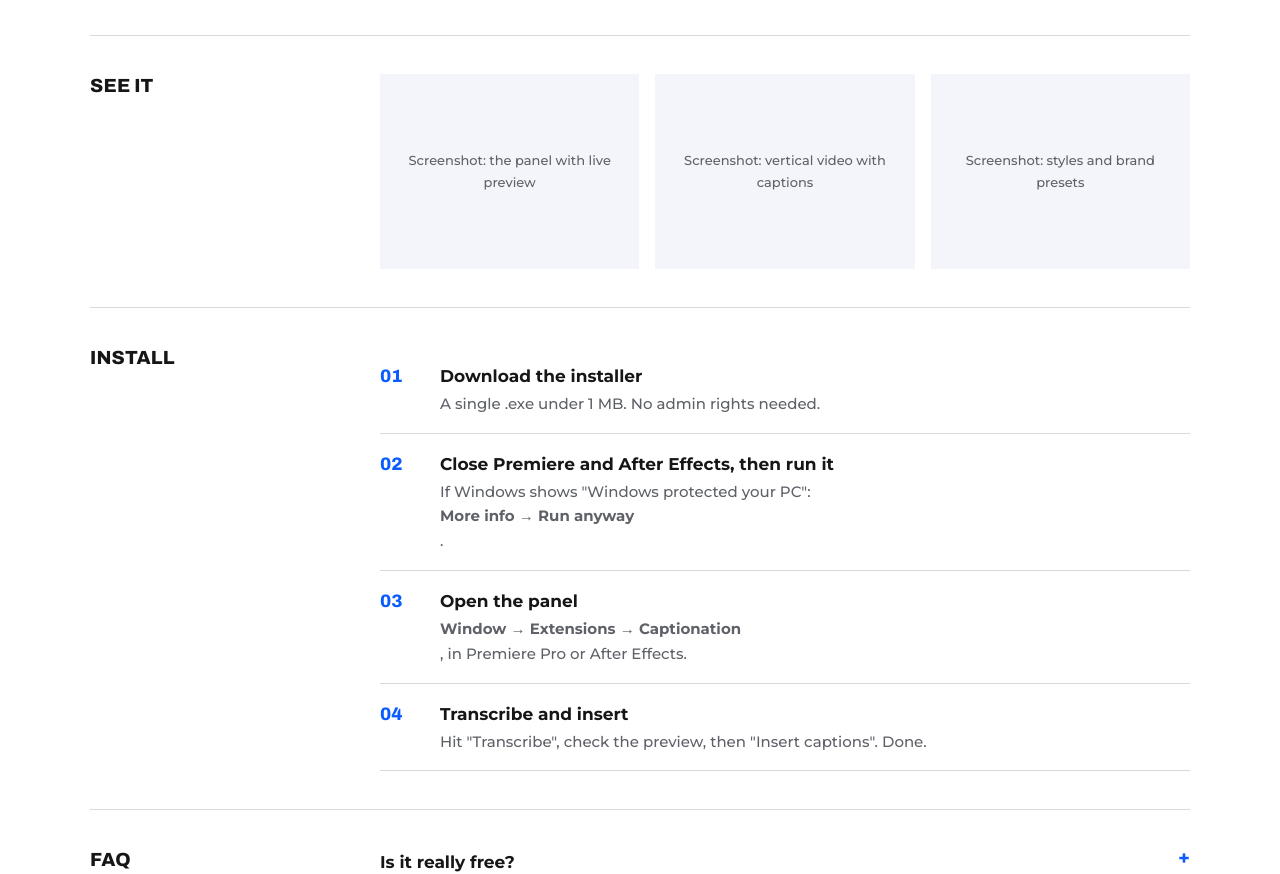
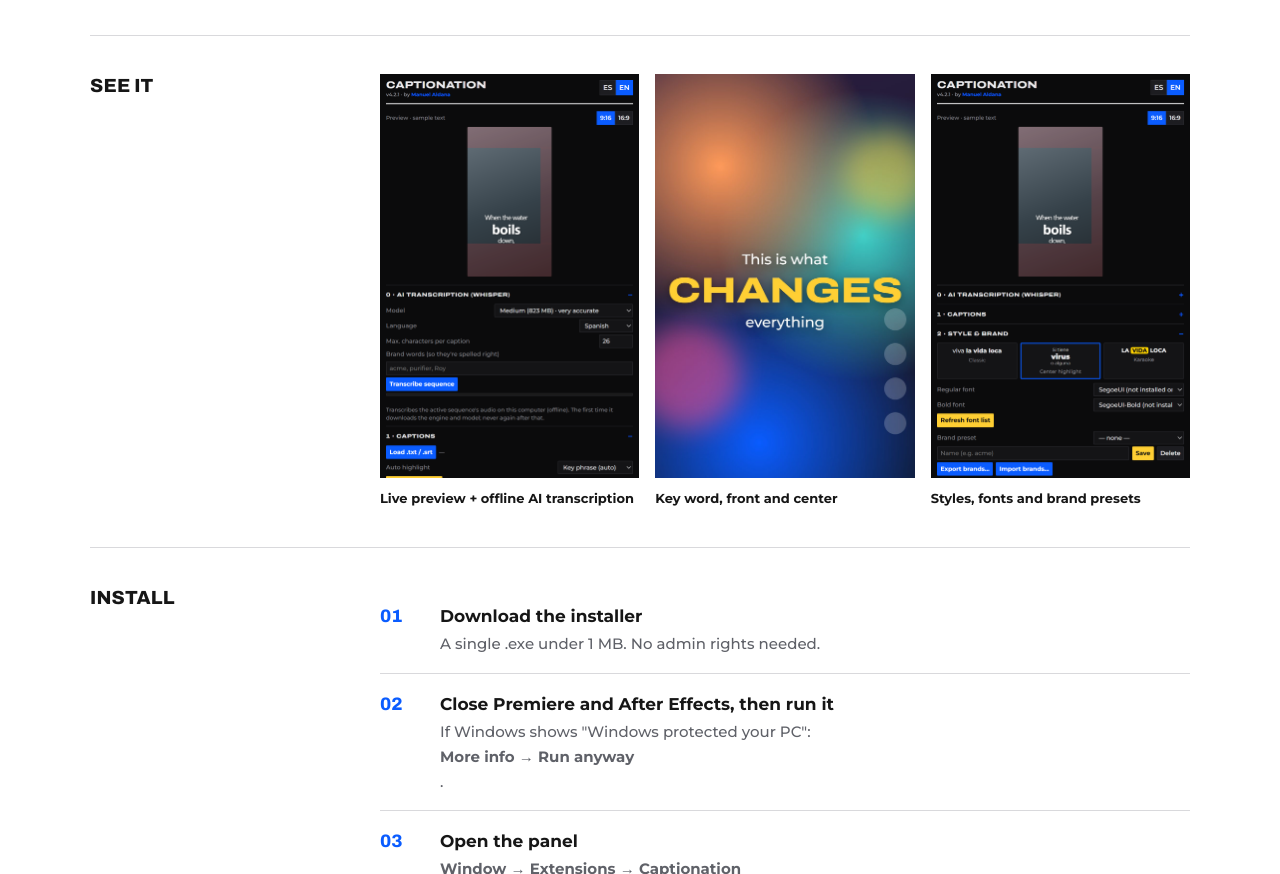
Before and after one commit to manuelcasten/manuelcasten.github.io, a plain HTML site: page captionation.html in a window 1280 px wide. Shown: the part 1145-2019 px from the top of the page. Drawn offline with Linux system fonts and the light colour scheme.

Commit message:
Captionation 4.2.1: capturas, panel en ES/EN

```diff
--- a/captionation.html
+++ b/captionation.html
@@ -59,9 +59,9 @@
   <section class="row">
     <h2 class="wide">See it</h2>
     <div class="shots">
-      <div class="shot">Screenshot: the panel with live preview</div>
-      <div class="shot">Screenshot: vertical video with captions</div>
-      <div class="shot">Screenshot: styles and brand presets</div>
+      <figure class="shot"><img src="img/shot-panel.png" alt="Captionation panel with live preview" loading="lazy"><figcaption>Live preview + offline AI transcription</figcaption></figure>
+      <figure class="shot"><img src="img/shot-reel.jpg" alt="Vertical video with a highlighted key word" loading="lazy"><figcaption>Key word, front and center</figcaption></figure>
+      <figure class="shot"><img src="img/shot-styles.png" alt="Styles, fonts and brand presets" loading="lazy"><figcaption>Styles, fonts and brand presets</figcaption></figure>
     </div>
   </section>
 
@@ -83,7 +83,7 @@
       <details><summary>Do I need internet to transcribe?</summary><p>Only the first time: the panel downloads the AI engine and language model (about 820 MB with the recommended one). After that it works fully offline.</p></details>
       <details><summary>Which versions are supported?</summary><p>Premiere Pro and After Effects 2025 and 2026, on Windows 10 or 11.</p></details>
       <details><summary>What about Mac?</summary><p>Not yet — it's on the way.</p></details>
-      <details><summary>What language is the panel in?</summary><p>The panel interface is in Spanish for now. Transcription works in Spanish, English and Portuguese, or with auto-detect.</p></details>
+      <details><summary>What language is the panel in?</summary><p>English and Spanish — switch with the <b>ES / EN</b> buttons at the top of the panel. Transcription works in Spanish, English and Portuguese, or with auto-detect.</p></details>
       <details><summary>Can I use my own brand fonts and colors?</summary><p>Yes. The panel lists every font on your computer and saves brand presets you can export to your team.</p></details>
     </div>
   </section>
--- a/styles.css
+++ b/styles.css
@@ -101,8 +101,9 @@ img { max-width: 100%; display: block; }
 .feat p { margin: 0; font-size: 15px; }
 
 .shots { display: grid; grid-template-columns: repeat(3, 1fr); gap: 16px; }
-.shot { aspect-ratio: 4 / 3; background: var(--soft); display: grid; place-items: center; text-align: center; padding: 14px; font-size: 13px; color: var(--dim); overflow: hidden; }
-.shot img { width: 100%; height: 100%; object-fit: cover; }
+.shot { margin: 0; }
+.shot img { width: 100%; aspect-ratio: 9 / 14; object-fit: cover; object-position: top; background: #0b0b0c; display: block; }
+.shot figcaption { font-size: 13px; font-weight: 700; padding-top: 10px; }
 
 .steps { margin: 0; padding: 0; counter-reset: s; }
 .steps li { list-style: none; counter-increment: s; display: grid; grid-template-columns: 60px 1fr; padding: 16px 0; border-bottom: 1px solid var(--rule); }
--- a/version.json
+++ b/version.json
@@ -1,7 +1,7 @@
 {
   "captionation": {
-    "version": "4.2.0",
-    "notes": "nuevo diseño del panel y aviso de actualizaciones",
+    "version": "4.2.1",
+    "notes": "nuevo diseÃ±o del panel y aviso de actualizaciones",
     "url": "https://manuelcasten.github.io/captionation.html#install"
   }
 }
```
Also changed, not shown: img/shot-panel.png (added), img/shot-reel.jpg (added), img/shot-styles.png (added), 1 other file.
